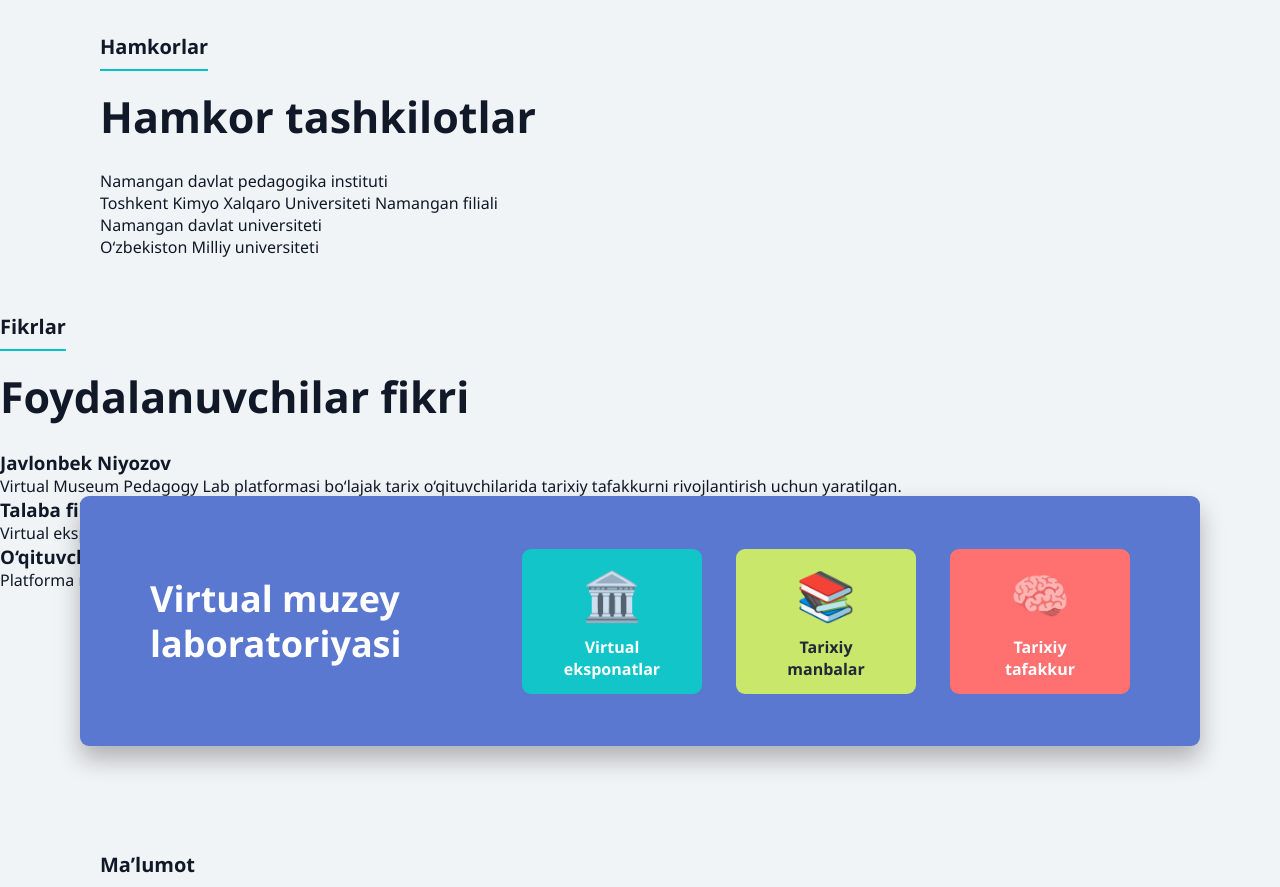
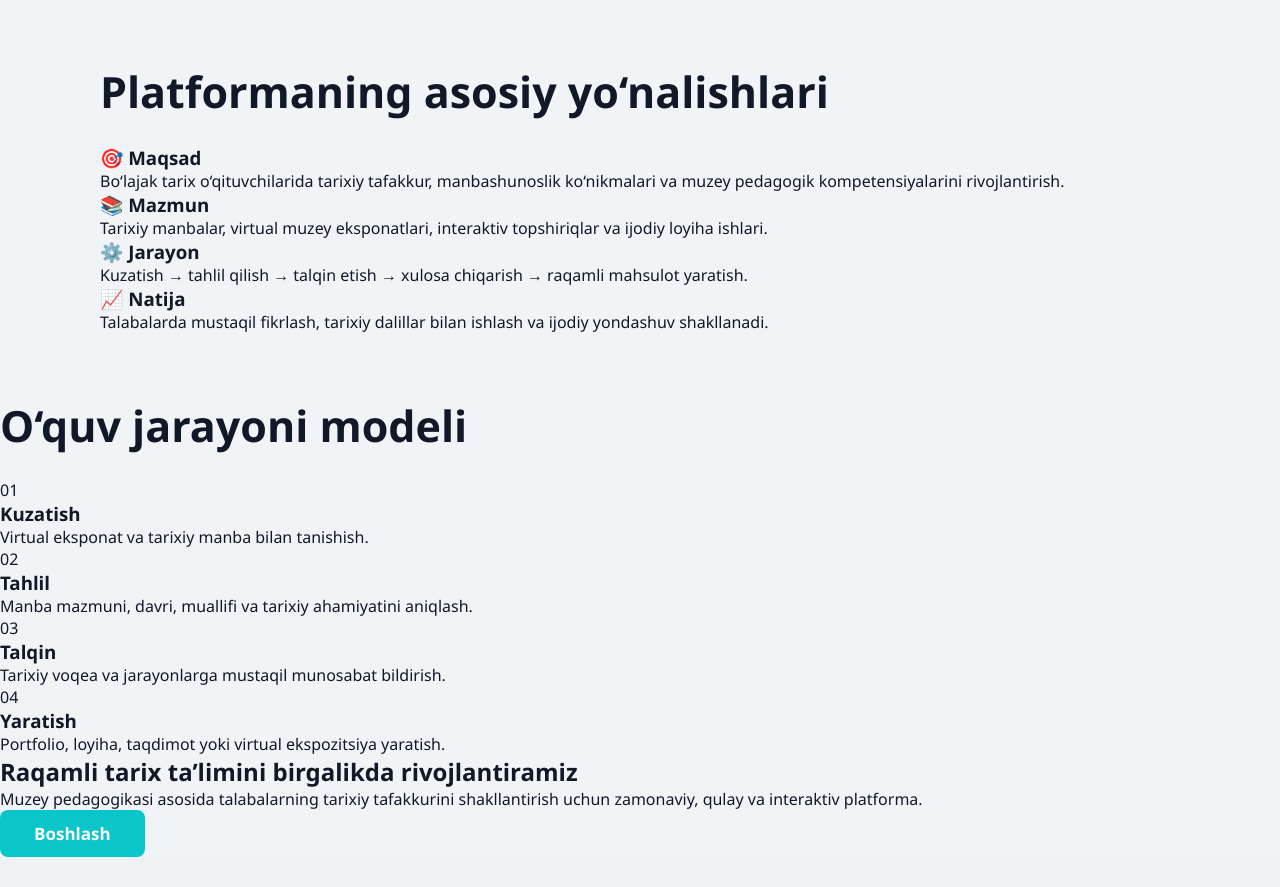
Before and after one commit to javlonbek1994/portfolio-site, a Flask app: template templates/index.html in a window 1280 px wide. Shown: the part 684-1571 px from the top of the page. Run offline with Flask 3, Linux system fonts and the light colour scheme; the template is opened without the code that fills it, so the values that code supplies are empty; some libraries are stand-ins or nearby versions.

Commit message:
Update index.html

```diff
--- a/templates/index.html
+++ b/templates/index.html
@@ -3,194 +3,129 @@
 {% block title %}Muzey Lab{% endblock %}
 
 {% block content %}
+
 <section class="hero">
     <div class="hero-content">
-        <h1>Virtual Museum Pedagogy Lab</h1>
+        <span class="badge">Virtual Museum Pedagogy Lab</span>
+
+        <h1>Bo‘lajak tarix o‘qituvchilari uchun raqamli platforma</h1>
+
         <p>
-            Bo‘lajak tarix o‘qituvchilarining tarixiy tafakkurini rivojlantirish,
-            muzey pedagogikasi va raqamli ta’lim texnologiyalarini integratsiya
-            qiluvchi innovatsion platforma.
+            Muzey pedagogikasi, virtual eksponatlar va tarixiy manbalar asosida
+            bo‘lajak tarix o‘qituvchilarining tarixiy tafakkurini rivojlantirishga
+            qaratilgan innovatsion ta’lim muhiti.
         </p>
+
         <div class="hero-buttons">
-            <a class="btn" href="/portfolio">Portfolio ko‘rish</a>
-            <a class="btn btn-outline" href="/about">Batafsil</a>
+            <a href="/portfolio" class="btn">Portfolio ko‘rish</a>
+            <a href="/about" class="btn btn-outline">Batafsil ma’lumot</a>
         </div>
     </div>
-</section>
-<section class="section partners">
 
-    <div class="section-label">Hamkorlar</div>
-    <h2 class="section-title">Hamkor tashkilotlar</h2>
+    <div class="hero-card">
+        <h2>Virtual muzey laboratoriyasi</h2>
 
-    <div class="partners-grid">
-
-        <div class="partner-card">
-            Namangan davlat pedagogika instituti
+        <div class="mini-card cyan">
+            <div class="icon">🏛️</div>
+            <div>
+                <h3>Virtual eksponatlar</h3>
+                <p>Tarixiy obyektlarni raqamli muhitda o‘rganish</p>
+            </div>
         </div>
 
-        <div class="partner-card">
-            Toshkent Kimyo Xalqaro Universiteti
-            Namangan filiali
+        <div class="mini-card purple">
+            <div class="icon">📜</div>
+            <div>
+                <h3>Tarixiy manbalar</h3>
+                <p>Manbalarni tahlil qilish va talqin etish</p>
+            </div>
         </div>
 
-        <div class="partner-card">
-            Namangan davlat universiteti
+        <div class="mini-card blue">
+            <div class="icon">🧠</div>
+            <div>
+                <h3>Tarixiy tafakkur</h3>
+                <p>Kuzatish, tahlil, xulosa va yaratish bosqichlari</p>
+            </div>
         </div>
-
-        <div class="partner-card">
-            O‘zbekiston Milliy universiteti
-        </div>
-
-    </div>
-
-</section>
-
-<section class="reviews">
-
-    <div class="reviews-overlay">
-
-        <div class="section-label">Fikrlar</div>
-        <h2 class="section-title">Foydalanuvchilar fikri</h2>
-
-        <div class="reviews-grid">
-
-            <div class="review-card">
-
-                <h3>Javlonbek Niyozov</h3>
-
-                <p>
-                    Virtual Museum Pedagogy Lab platformasi
-                    bo‘lajak tarix o‘qituvchilarida tarixiy
-                    tafakkurni rivojlantirish uchun yaratilgan.
-                </p>
-
-            </div>
-
-            <div class="review-card">
-
-                <h3>Talaba fikri</h3>
-
-                <p>
-                    Virtual eksponatlar bilan ishlash
-                    tarixni chuqurroq anglashga yordam beradi.
-                </p>
-
-            </div>
-
-            <div class="review-card">
-
-                <h3>O‘qituvchi fikri</h3>
-
-                <p>
-                    Platforma muzey pedagogikasini
-                    raqamli muhitga olib chiqadi.
-                </p>
-
-            </div>
-
-        </div>
-
-    </div>
-
-</section>
-<section class="floating-card">
-    <h2>Virtual muzey laboratoriyasi</h2>
-
-    <div class="mini-card cyan">
-        <div class="ico">🏛️</div>
-        <div>Virtual<br>eksponatlar</div>
-    </div>
-
-    <div class="mini-card green">
-        <div class="ico">📚</div>
-        <div>Tarixiy<br>manbalar</div>
-    </div>
-
-    <div class="mini-card red">
-        <div class="ico">🧠</div>
-        <div>Tarixiy<br>tafakkur</div>
     </div>
 </section>
 
 <section class="section">
-    <div class="about-grid">
-        <div class="about-text">
-            <div class="section-label">Ma’lumot</div>
-            <h2 class="section-title">Platforma haqida</h2>
+    <h2 class="section-title">Platformaning asosiy yo‘nalishlari</h2>
+
+    <div class="cards">
+        <div class="card">
+            <h3>🎯 Maqsad</h3>
             <p>
-                Muzey Lab — bo‘lajak tarix o‘qituvchilarining tarixiy tafakkurini
-                rivojlantirishga qaratilgan virtual ta’lim muhiti.
+                Bo‘lajak tarix o‘qituvchilarida tarixiy tafakkur,
+                manbashunoslik ko‘nikmalari va muzey pedagogik kompetensiyalarini rivojlantirish.
             </p>
-            <p>
-                Platformada virtual eksponatlar, tarixiy manbalar, loyiha ishlari,
-                talaba portfellari va reflektiv topshiriqlar jamlanadi.
-            </p>
-            <a class="btn" href="/about">Ko‘proq</a>
         </div>
 
-        <div class="about-img">
-            <img src="https://cdn-icons-png.flaticon.com/512/3135/3135755.png" alt="Muzey Lab">
+        <div class="card">
+            <h3>📚 Mazmun</h3>
+            <p>
+                Tarixiy manbalar, virtual muzey eksponatlari, interaktiv topshiriqlar
+                va ijodiy loyiha ishlari.
+            </p>
+        </div>
+
+        <div class="card">
+            <h3>⚙️ Jarayon</h3>
+            <p>
+                Kuzatish → tahlil qilish → talqin etish → xulosa chiqarish →
+                raqamli mahsulot yaratish.
+            </p>
+        </div>
+
+        <div class="card">
+            <h3>📈 Natija</h3>
+            <p>
+                Talabalarda mustaqil fikrlash, tarixiy dalillar bilan ishlash
+                va ijodiy yondashuv shakllanadi.
+            </p>
         </div>
     </div>
 </section>
 
-<section class="purpose">
-    <div class="purpose-box">
-        <h2>Platformaning maqsadi</h2>
-        <p>
-            Muzey pedagogikasi vositalari orqali bo‘lajak tarix o‘qituvchilarining
-            tarixiy tafakkuri, manbashunoslik ko‘nikmalari va raqamli kompetensiyasini rivojlantirish.
-        </p>
-        <a class="btn" href="/about">Ko‘proq</a>
-    </div>
+<section class="steps-section">
+    <h2 class="section-title">O‘quv jarayoni modeli</h2>
 
-    <div class="purpose-box">
-        <h2>Platformaning vazifasi</h2>
-        <p>
-            Talabalarning virtual eksponatlar bilan ishlashi, tarixiy manbalarni tahlil qilishi,
-            talqin qilishi va ijodiy portfolio yaratishini qo‘llab-quvvatlash.
-        </p>
-        <a class="btn" href="/portfolio">Portfolio</a>
+    <div class="steps">
+        <div class="step">
+            <span>01</span>
+            <h3>Kuzatish</h3>
+            <p>Virtual eksponat va tarixiy manba bilan tanishish.</p>
+        </div>
+
+        <div class="step">
+            <span>02</span>
+            <h3>Tahlil</h3>
+            <p>Manba mazmuni, davri, muallifi va tarixiy ahamiyatini aniqlash.</p>
+        </div>
+
+        <div class="step">
+            <span>03</span>
+            <h3>Talqin</h3>
+            <p>Tarixiy voqea va jarayonlarga mustaqil munosabat bildirish.</p>
+        </div>
+
+        <div class="step">
+            <span>04</span>
+            <h3>Yaratish</h3>
+            <p>Portfolio, loyiha, taqdimot yoki virtual ekspozitsiya yaratish.</p>
+        </div>
     </div>
 </section>
 
-<section class="advantages">
-    <div class="adv-left"></div>
+<section class="cta">
+    <h2>Raqamli tarix ta’limini birgalikda rivojlantiramiz</h2>
+    <p>
+        Muzey pedagogikasi asosida talabalarning tarixiy tafakkurini shakllantirish
+        uchun zamonaviy, qulay va interaktiv platforma.
+    </p>
+    <a href="/portfolio" class="btn">Boshlash</a>
+</section>
 
-    <div class="adv-right">
-        <h2>Afzalliklari</h2>
-
-        <div class="adv-item">
-            <div class="adv-icon">🔎</div>
-            <div>
-                <h3>Tahliliy fikrlash</h3>
-                <p>Talaba tarixiy manbalarni kuzatadi, solishtiradi va xulosa chiqaradi.</p>
-            </div>
-        </div>
-
-        <div class="adv-item">
-            <div class="adv-icon">🏛️</div>
-            <div>
-                <h3>Muzey pedagogikasi</h3>
-                <p>Eksponatlar ta’lim jarayonida amaliy manba sifatida qo‘llanadi.</p>
-            </div>
-        </div>
-
-        <div class="adv-item">
-            <div class="adv-icon">💻</div>
-            <div>
-                <h3>Raqamli muhit</h3>
-                <p>Portfolio, izlanish va baholash jarayonlari raqamli shaklda yuritiladi.</p>
-            </div>
-        </div>
-
-        <div class="adv-item">
-            <div class="adv-icon">🎯</div>
-            <div>
-                <h3>Natijadorlik</h3>
-                <p>Tarixiy tafakkur va ijodiy yondashuv bosqichma-bosqich rivojlanadi.</p>
-            </div>
-        </div>
-    </div>
-</section>
 {% endblock %}
```
